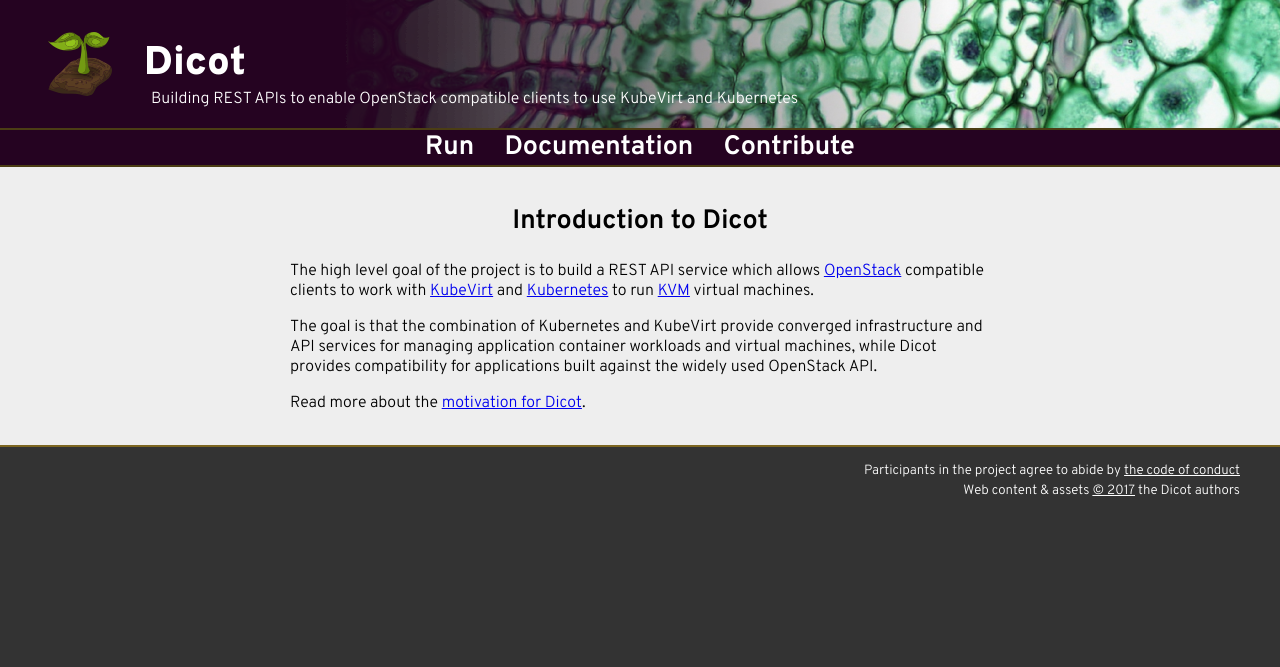
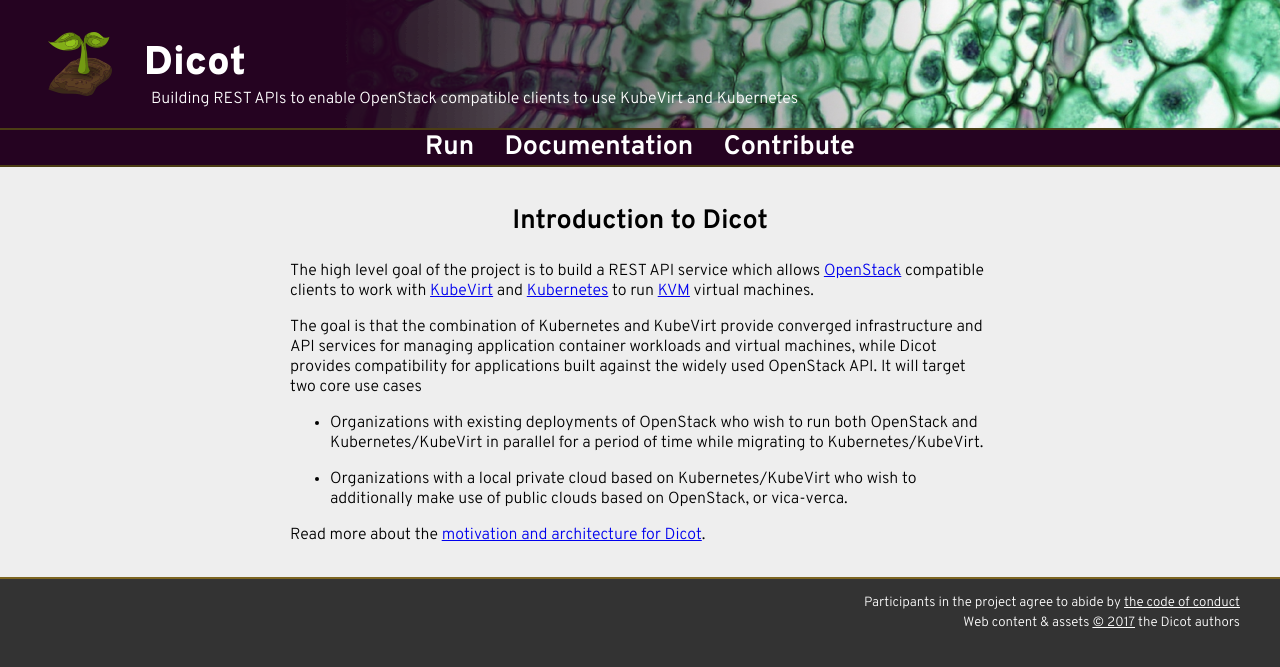
Before and after one commit to dicot-project/dicot-project.github.io, a Jekyll site: the page built from index.md, in a window 1280 px wide. Shown: the top 667 px of the page. Built offline with Jekyll 4.4.1, drawn with Linux system fonts in a browser that asks for light colours.

Commit message:
Mention the core use cases on frontpage
Signed-off-by: Daniel P. Berrange <berrange@redhat.com>

```diff
--- a/index.md
+++ b/index.md
@@ -11,6 +11,14 @@
 The goal is that the combination of Kubernetes and KubeVirt provide converged
 infrastructure and API services for managing application container workloads
 and virtual machines, while Dicot provides compatibility for applications
-built against the widely used OpenStack API.
+built against the widely used OpenStack API. It will target two core use cases
 
-Read more about the [motivation for Dicot](/about).
+* Organizations with existing deployments of OpenStack who wish to run both
+  OpenStack and Kubernetes/KubeVirt in parallel for a period of time while
+  migrating to Kubernetes/KubeVirt.
+
+* Organizations with a local private cloud based on Kubernetes/KubeVirt who
+  wish to additionally make use of public clouds based on OpenStack, or
+  vica-verca.
+
+Read more about the [motivation and architecture for Dicot](/about).
```
